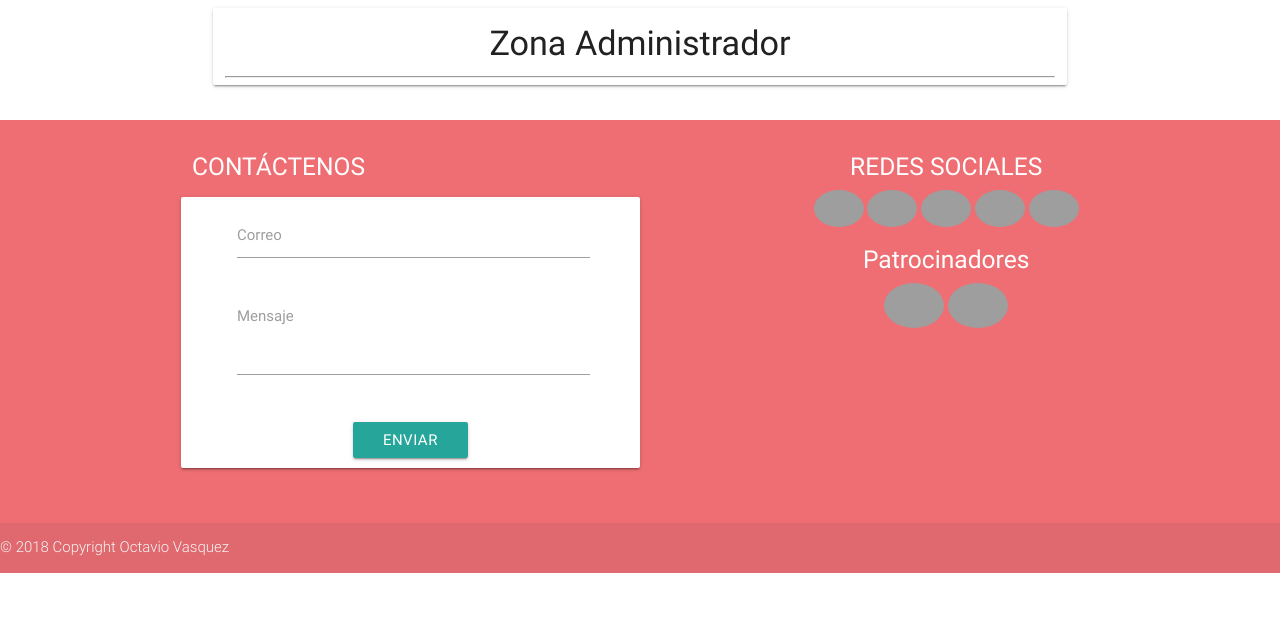
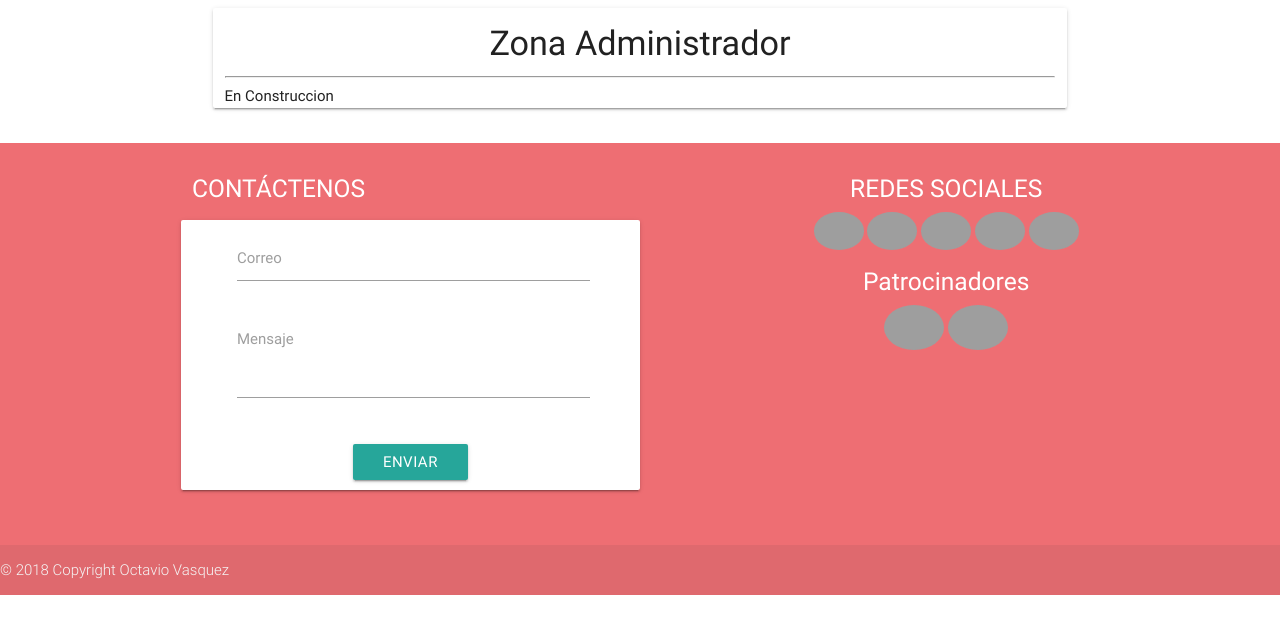
Before and after one commit to anonimyusdj/musicaoctavio, a PHP site: template view/admin/home.php in a window 1280 px wide. Shown: the top 634 px of the page. Run offline with PHP 8.4, Linux system fonts and the light colour scheme; the template is opened without the code that fills it, so the values that code supplies are empty; some libraries are stand-ins or nearby versions; grey boxes are pictures that could not be loaded.

Commit message:
zona admin

```diff
--- a/view/admin/home.php
+++ b/view/admin/home.php
@@ -7,5 +7,6 @@
     <header class="center">
       <h4>Zona Administrador</h4><hr>
     </header>
+    En Construccion
   </div>
 </div>
```
